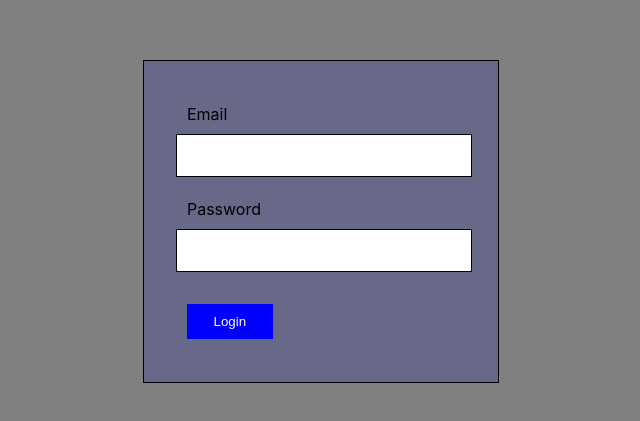
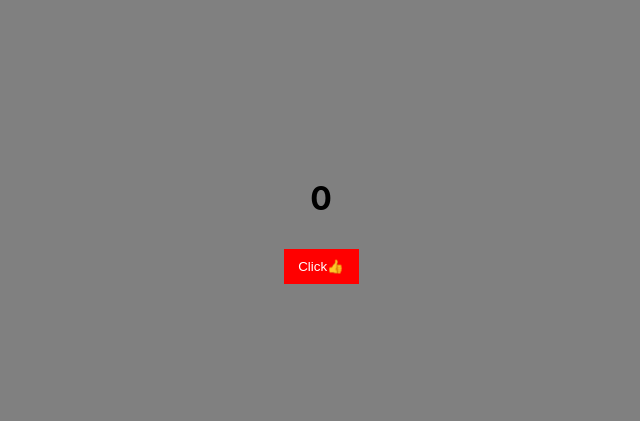
Before and after one commit to inshayaqoob/React-UseState, a React (Create React App) app: page / in a window 1280 px wide. Shown: the part 179-600 px from the top of the page, without its empty margins (319-959 px from the left). Built offline with nearby package versions, Linux system fonts and the light colour scheme.

Commit message:
changings

```diff
--- a/src/App.js
+++ b/src/App.js
@@ -3,6 +3,7 @@ import React , {useState} from 'react';
 // import UseStataobject from './components/UseStataobject';
 // import TudoList from './components/TudoList';
 import BasicForm from './components/BasicForm';
+import UseEffects from './components/useEffect.js/UseEffects';
 
 const App = () => {
 // In useState first value is current value and we store it into variable name myNAME and then other value it take is function and then we define it setMyname when this one function and here we give new value because we define this one function on inside the fucntion that call when we clicked on the button
@@ -43,7 +44,8 @@ const App = () => {
       {/* <UseStateArray /> */}
        {/* <UseStataobject /> */}
        {/* <TudoList /> */}
-       <BasicForm/>
+       {/* <BasicForm/> */}
+       <UseEffects/>
     </div>
   );
 }
--- a/src/components/BasicForm.js
+++ b/src/components/BasicForm.js
@@ -11,9 +11,16 @@ const BasicForm = () => {
   }
   const[Allentry, setnewentry] = useState([]);
   const Submitted = (e) =>{
-    e.preventDefault();
-    const newEntry = {email : email, password : password};
-    setnewentry([...Allentry, newEntry])
+    if(email && password){
+      e.preventDefault();
+      const newEntry = {email : email, password : password};
+      setnewentry([...Allentry, newEntry])
+      setpassword("");
+      setemail("");
+    }else{
+      alert("Please enter the data")
+    }
+
 
   }
 
--- /dev/null
+++ b/src/components/useEffect.js/UseEffects.js
@@ -0,0 +1,25 @@
+import React, {useState, useEffect} from 'react'
+
+const UseEffects = () => {
+  const styling = {
+   backgroundColor: 'red',
+   color : 'white',
+   padding : '10px',
+   width : '75px'
+  }
+const[count, setcounts] = useState(0)
+const changedCounts = ()=>{
+    setcounts(count +1)
+}
+useEffect(()=>{
+ document.title = `chats(${count})`;
+})
+  return (
+    <>
+   <h1>{count}</h1>
+   <button style={styling} className='buttons' onClick={changedCounts}>Click👍</button>
+   </>
+  )
+}
+
+export default UseEffects
```
